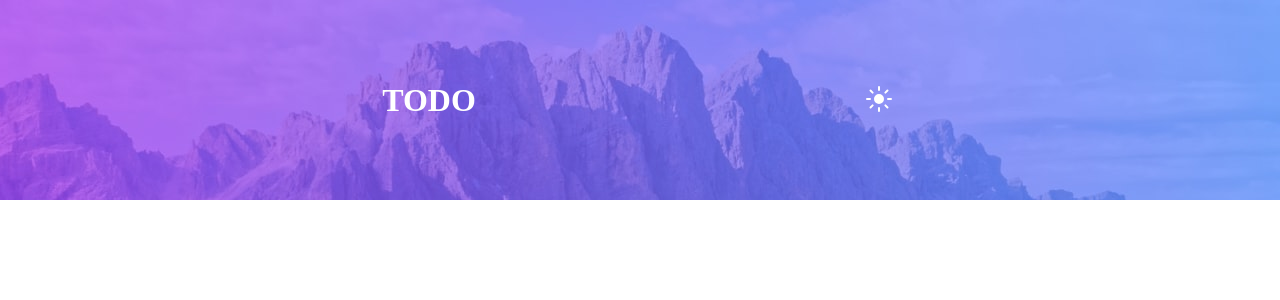
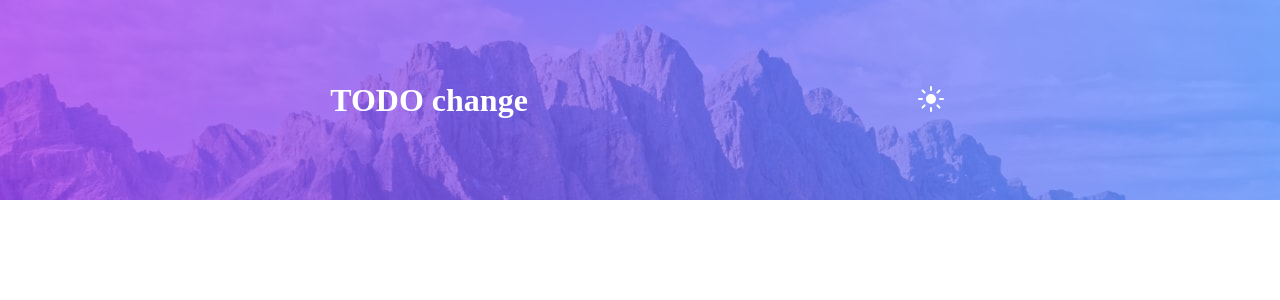
Before and after one commit to EmanuelMdz/sprint6, a React (Vite) app: page / in a window 1280 px wide. Shown: the top 300 px of the page. Built offline with nearby package versions, Linux system fonts and the light colour scheme.

Commit message:
Camibio de tuitulo

```diff
--- a/src/components/Header/Header.jsx
+++ b/src/components/Header/Header.jsx
@@ -4,7 +4,7 @@ import "./Header.css";
 const Header = (props) => {
   return (
     <div className={`div_header ${props.theme}`}>
-      <h1>TODO</h1>
+      <h1>TODO change</h1>
       <div className="boton_day_night">
         <button
           onClick={() => props.setTheme(props.theme === "sun" ? "moon" : "sun")}
```
